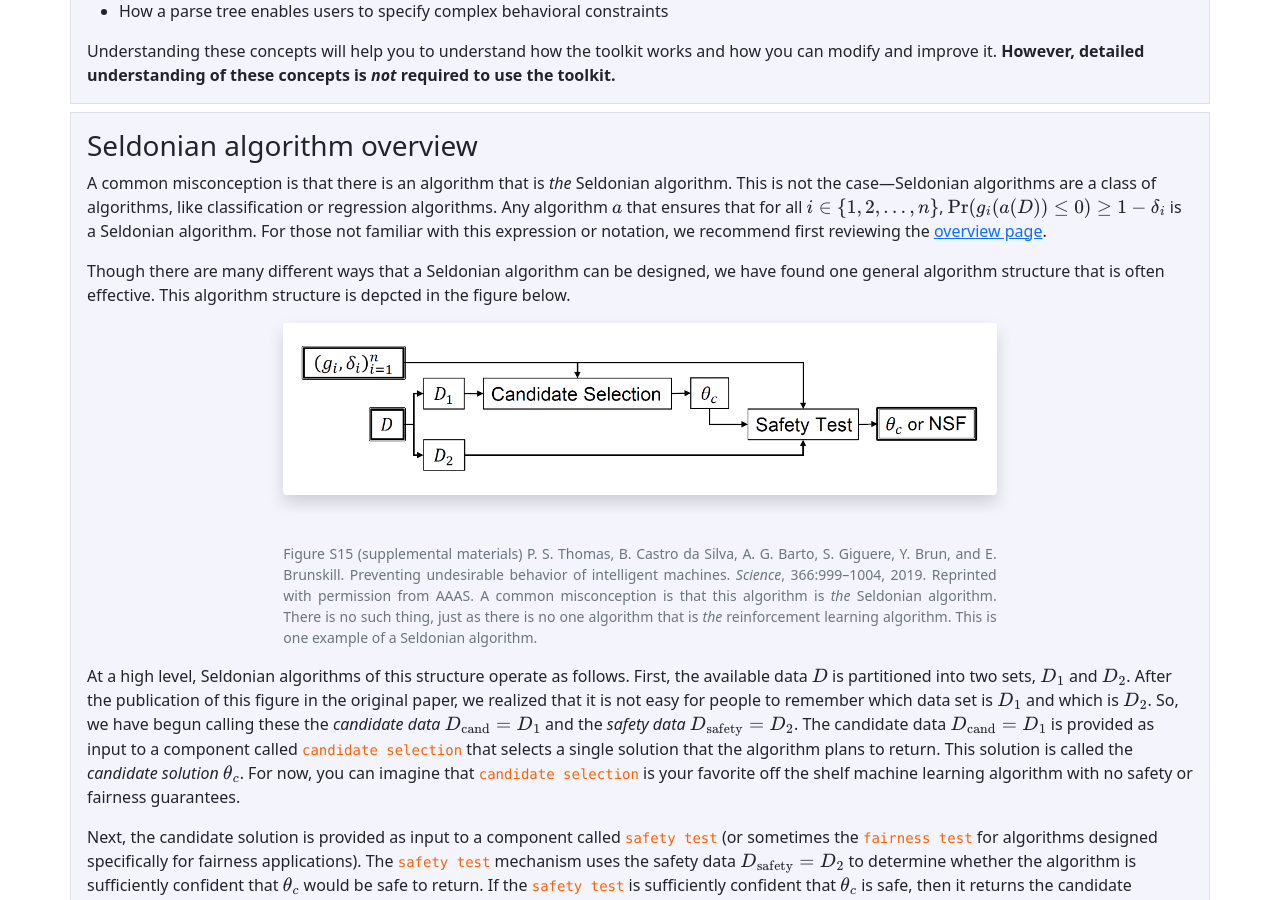
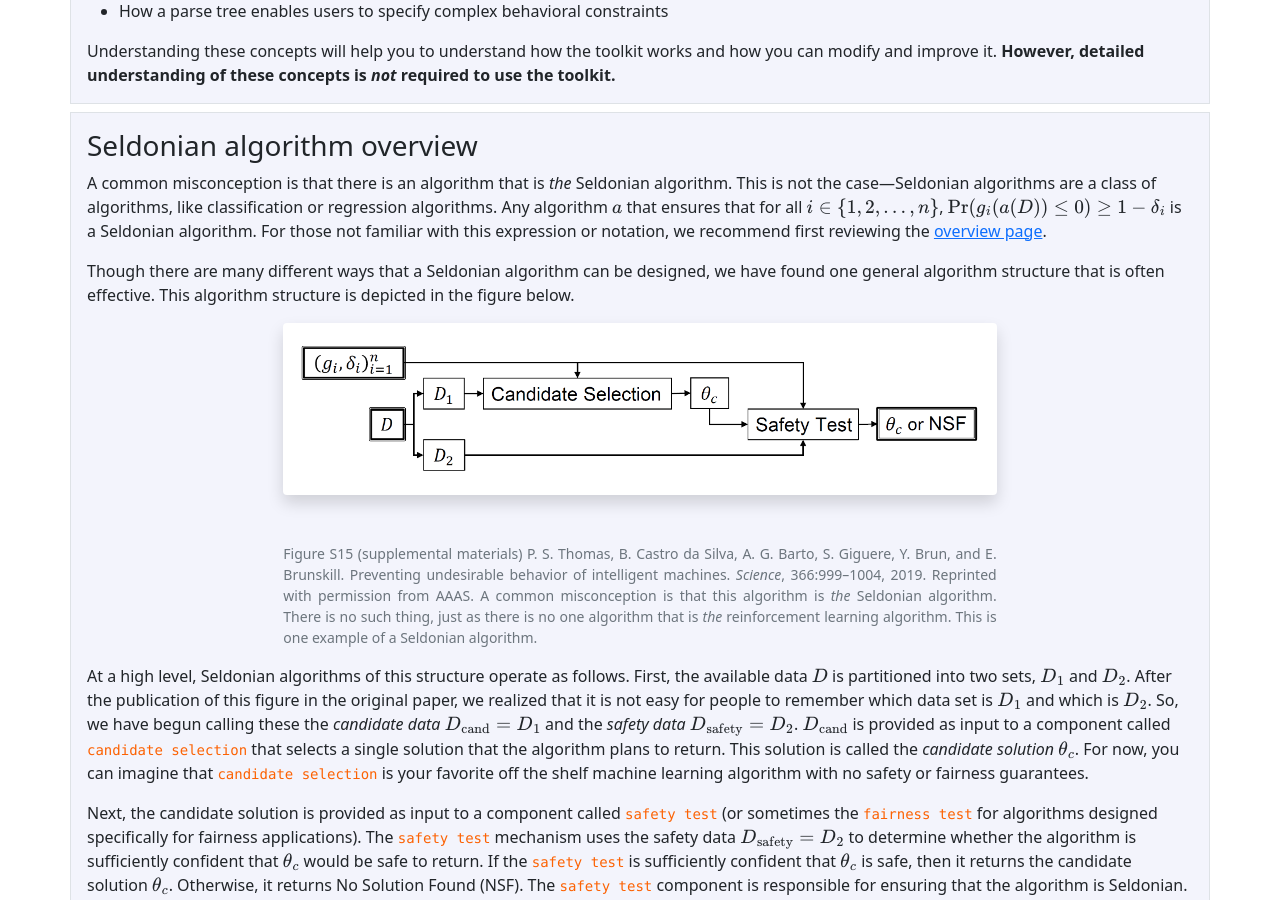
Before and after one commit to seldonian-framework/Tutorials, a Jekyll site: the page built from _tutorials/alg_details_tutorial.md, in a window 1280 px wide and 900 px high, scrolled down 401 px. Built offline with Jekyll 4.4.1, drawn with Linux system fonts in a browser that asks for light colours; formulas are drawn with MathJax 3.

Commit message:
minor edits to alg details tutorial; anchor all glossary terms

```diff
--- a/_tutorials/alg_details_tutorial.md
+++ b/_tutorials/alg_details_tutorial.md
@@ -25,10 +25,10 @@
 <div class="container p-3 my-2 border" style="background-color: #f3f4fc;">
     <h3>Seldonian algorithm overview</h3>
     <p>
-        A common misconception is that there is an algorithm that is <i>the</i> Seldonian algorithm. This is not the case&mdash;Seldonian algorithms are a class of algorithms, like classification or regression algorithms. Any algorithm \(a\) that ensures that for all \(i \in \{1,2,\dotsc,n\}\), \(\Pr(g_i(a(D))\leq 0)\geq 1-\delta_i\) is a Seldonian algorithm. For those not familiar with this expression or notation, we recommend first reviewing the <a href="https://seldonian.cs.umass.edu/Tutorials/overview/">overview page</a>.
+        A common misconception is that there is an algorithm that is <i>the</i> Seldonian algorithm. This is not the case&mdash;Seldonian algorithms are a class of algorithms, like classification or regression algorithms. Any algorithm \(a\) that ensures that for all \(i \in \{1,2,\dotsc,n\}\), \(\Pr(g_i(a(D))\leq 0)\geq 1-\delta_i\) is a Seldonian algorithm. For those not familiar with this expression or notation, we recommend first reviewing the <a href="{{"/overview/" | relative_url}}">overview page</a>.
     </p>
     <p>
-        Though there are many different ways that a Seldonian algorithm can be designed, we have found one general algorithm structure that is often effective. This algorithm structure is depcted in the figure below.
+        Though there are many different ways that a Seldonian algorithm can be designed, we have found one general algorithm structure that is often effective. This algorithm structure is depicted in the figure below.
     </p>
     <div class="container">
         <div class="row">
@@ -41,7 +41,7 @@
         </div>
     </div>
     <p>
-        At a high level, Seldonian algorithms of this structure operate as follows. First, the available data \(D\) is partitioned into two sets, \(D_1\) and \(D_2\). After the publication of this figure in the original paper, we realized that it is not easy for people to remember which data set is \(D_1\) and which is \(D_2\). So, we have begun calling these the <i>candidate data</i> \(D_\text{cand}=D_1\) and the <i>safety data</i> \(D_\text{safety}=D_2\). The candidate data \(D_\text{cand}=D_1\) is provided as input to a component called <code class='glossary-term'>candidate selection</code> that selects a single solution that the algorithm plans to return. This solution is called the <i>candidate solution</i> \(\theta_c\). For now, you can imagine that <code class='glossary-term'>candidate selection</code> is your favorite off the shelf machine learning algorithm with no safety or fairness guarantees.
+        At a high level, Seldonian algorithms of this structure operate as follows. First, the available data \(D\) is partitioned into two sets, \(D_1\) and \(D_2\). After the publication of this figure in the original paper, we realized that it is not easy for people to remember which data set is \(D_1\) and which is \(D_2\). So, we have begun calling these the <i>candidate data</i> \(D_\text{cand}=D_1\) and the <i>safety data</i> \(D_\text{safety}=D_2\). $D_\text{cand}$ is provided as input to a component called <code class='glossary-term'>candidate selection</code> that selects a single solution that the algorithm plans to return. This solution is called the <i>candidate solution</i> \(\theta_c\). For now, you can imagine that <code class='glossary-term'>candidate selection</code> is your favorite off the shelf machine learning algorithm with no safety or fairness guarantees.
     </p>
     <p>
         Next, the candidate solution is provided as input to a component called <code class='glossary-term'>safety test</code> (or sometimes the <code class='glossary-term'>fairness test</code> for algorithms designed specifically for fairness applications). The <code class='glossary-term'>safety test</code> mechanism uses the safety data \(D_\text{safety}=D_2\) to determine whether the algorithm is sufficiently confident that \(\theta_c\) would be safe to return. If the <code class='glossary-term'>safety test</code> is sufficiently confident that \(\theta_c\) is safe, then it returns the candidate solution \(\theta_c\). Otherwise, it returns No Solution Found (NSF). The <code class='glossary-term'>safety test</code> component is responsible for ensuring that the algorithm is Seldonian.
```
Also changed, not shown: glossary.md (+6 -6 lines).
